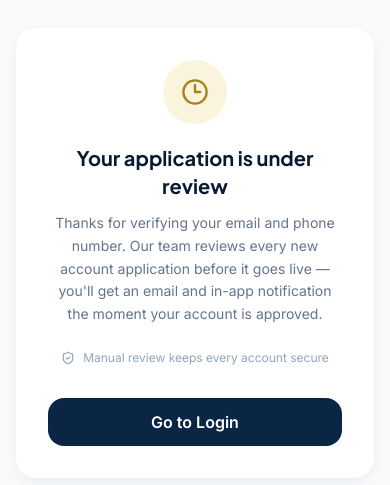
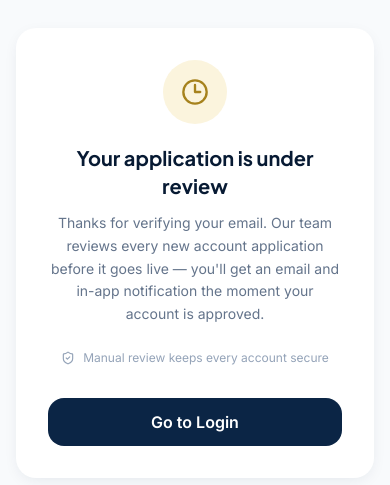
Before and after one commit to Emmirez/welltrust-bank, a React (Vite) app in the folder frontend/: page /registration-success in a window 390 px wide. Shown: the part 169-654 px from the top of the page. Built offline with nearby package versions, Linux system fonts and the light colour scheme; no server answers.

Commit message:
Fix date of birth label on mobile, remove phone reference from review page

```diff
--- a/frontend/src/pages/Register.jsx
+++ b/frontend/src/pages/Register.jsx
@@ -254,13 +254,15 @@ const Register = () => {
                   value={form.phone}
                   onChange={(v) => update("phone", v)}
                 />
+                <div>
+                  <label className="text-xs text-slate-500 mb-1.5 block">Date of birth</label>
                   <Field
                     icon={Calendar}
                     type="date"
-                  placeholder="Date of birth"
                     value={form.dateOfBirth}
                     onChange={(v) => update("dateOfBirth", v)}
                   />
+                </div>
               </div>
             )}
 
--- a/frontend/src/pages/RegistrationSuccess.jsx
+++ b/frontend/src/pages/RegistrationSuccess.jsx
@@ -10,7 +10,7 @@ const RegistrationSuccess = () => {
         </div>
         <h1 className="text-xl font-bold text-navy-900">Your application is under review</h1>
         <p className="text-slate-500 text-sm mt-3 leading-relaxed">
-          Thanks for verifying your email and phone number. Our team reviews every new
+          Thanks for verifying your email. Our team reviews every new
           account application before it goes live — you'll get an email and in-app
           notification the moment your account is approved.
         </p>
```
Lines whose indentation alone changed are shown as unchanged.
